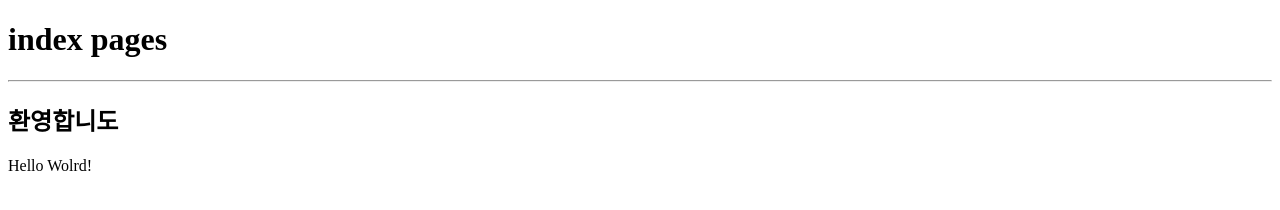
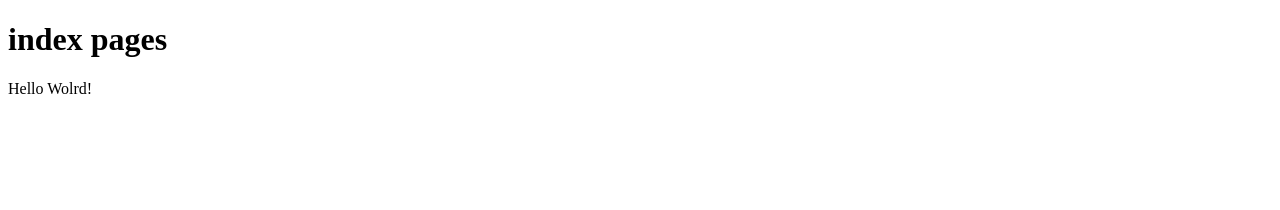
Before and after one commit to SolanaChoi/project, a plain HTML site: page index.html in a window 1280 px wide. Drawn offline with Linux system fonts and the light colour scheme.

Commit message:
Revert "refactor index content"
This reverts commit 7ce9c7e4aebe9d574ca1e58ddaf489aa4410a133.

```diff
--- a/commom.js
+++ /dev/null
@@ -1 +0,0 @@
-console.log('js파일 실행');
--- a/index.html
+++ b/index.html
@@ -5,11 +5,8 @@
 <meta name="viewport" content="width=device-width, initial-scale=1.0">
 <title>Index Page</title>
 </head>
-
 <body>
     <h1>index pages</h1>
-    <hr>
-    <h2>환영합니도</h2>
     <div>Hello Wolrd!</div>
 </body>
 </html>
```
